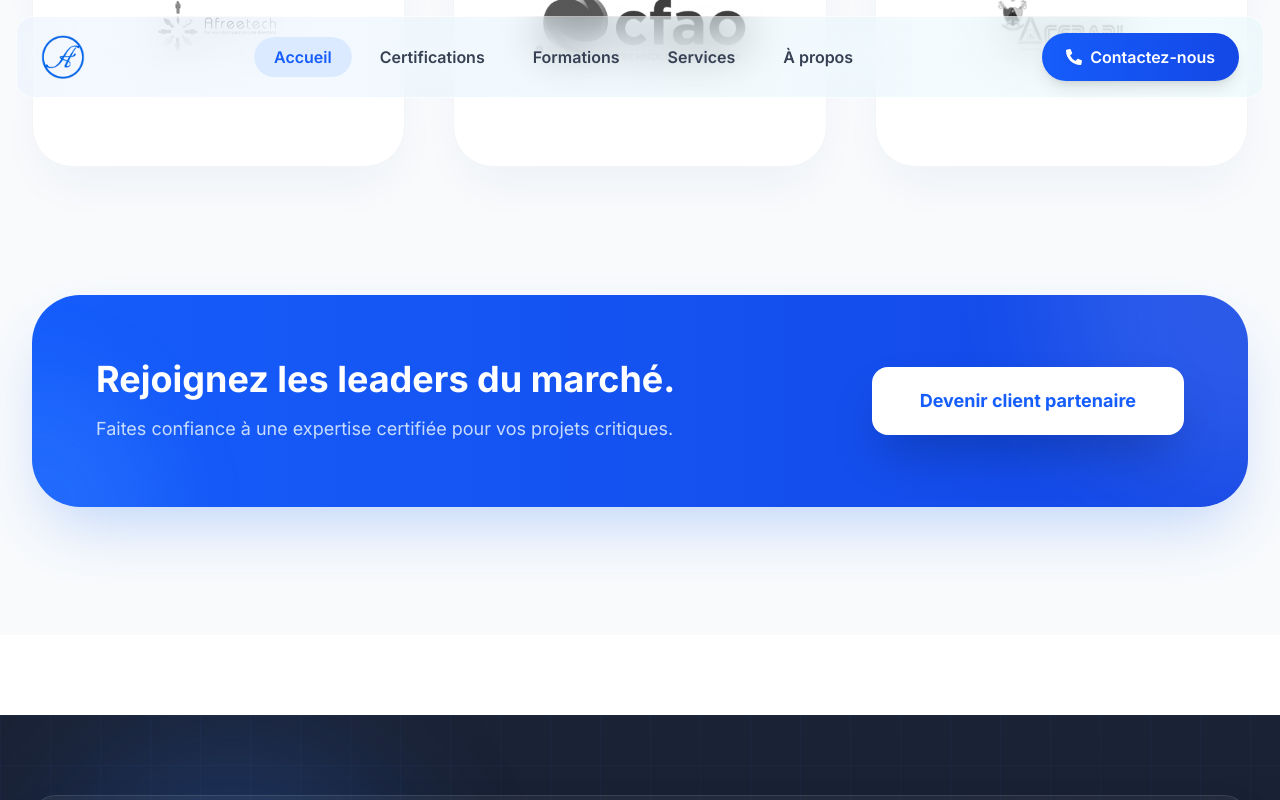
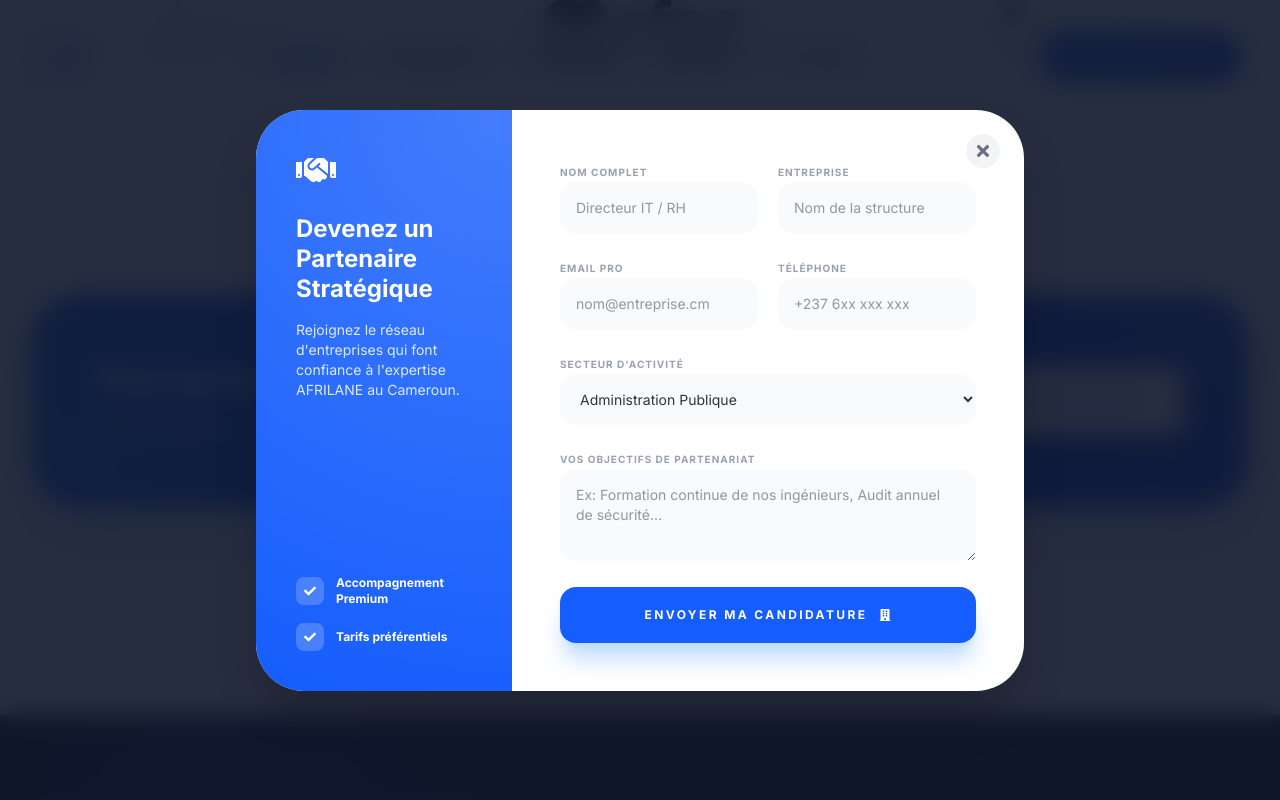
Before and after one commit to 7even5iv/afrilane-website, a React (Vite) app: page / in a window 1280 px wide. Both pictures are taken after a click on the button "Devenir client partenaire". Shown: the part 5046-5846 px from the top of the page. Built offline with nearby package versions, Linux system fonts and the light colour scheme.

Commit message:
Ajout des images de fond pour les cartes de cours

```diff
--- a/src/components/sections/Clients.tsx
+++ b/src/components/sections/Clients.tsx
@@ -1,5 +1,7 @@
+import { useState } from "react";
 import { motion } from "framer-motion";
 import ClientCard from "../ui/ClientCard";
+import PartnerModal from "../ui/PartnerModal";
 
 const CLIENTS_DATA = [
     { name: 'ARMP', logo: '/logos/clients/logo_armp.png', industry: 'Régulation Publique' },
@@ -13,10 +15,12 @@ const CLIENTS_DATA = [
     { name: 'Min Travaux Publics', logo: '/logos/clients/mintp.png', industry: 'Infrastructures & Génie civil' },
     { name: 'Afreetech', logo: '/logos/clients/afreetech.png', industry: 'Technologie' },
     { name: 'CFAO', logo: '/logos/clients/cfao.png', industry: 'Technologie & Energie' },
-    { name: 'CENADI', logo: '/logos/clients/cenadi.png', industry: 'Formations & informatique' },
+    { name: 'CENADI', logo: '/logos/clients/cenadi.png', industry: 'Formations & Informatique' },
 ];
 
 const Clients = () => {
+    const [isPartnerModalOpen, setIsPartnerModalOpen] = useState(false);
+
     return (
         <section className="py-32 bg-[#F8FAFC]">
             <div className="max-w-7xl mx-auto px-4 sm:px-6 lg:px-8">
@@ -47,8 +51,7 @@ const Clients = () => {
                     />
                 </div>
 
-                {/* GRILLE DE CARTES AGRANDIES */}
-                {/* On passe le gap à 12 pour laisser de la place aux grandes cartes */}
+                {/* GRILLE DE CARTES */}
                 <div className="grid grid-cols-1 md:grid-cols-2 lg:grid-cols-3 gap-12">
                     {CLIENTS_DATA.map((client, index) => (
                         <motion.div
@@ -57,7 +60,7 @@ const Clients = () => {
                             whileInView={{ opacity: 1, y: 0 }}
                             transition={{
                                 duration: 0.6,
-                                delay: (index % 3) * 0.1, // Animation décalée par colonne
+                                delay: (index % 3) * 0.1,
                                 ease: "easeOut"
                             }}
                             viewport={{ once: true, margin: "-100px" }}
@@ -78,7 +81,6 @@ const Clients = () => {
                     viewport={{ once: true }}
                     className="mt-32 p-10 md:p-16 bg-gradient-to-r from-blue-600 to-blue-700 rounded-[3rem] flex flex-col lg:flex-row items-center justify-between gap-10 shadow-[0_30px_60px_-15px_rgba(59,130,246,0.3)] relative overflow-hidden"
                 >
-                    {/* Éléments de design en arrière-plan */}
                     <div className="absolute top-0 right-0 w-96 h-96 bg-white/10 rounded-full blur-3xl -mr-48 -mt-48" />
                     <div className="absolute bottom-0 left-0 w-64 h-64 bg-blue-400/20 rounded-full blur-2xl -ml-32 -mb-32" />
 
@@ -92,7 +94,8 @@ const Clients = () => {
                     </div>
 
                     <motion.button
-                        whileHover={{ scale: 1.05, boxShadow: "0 20px 40px rgba(0,0,0,0.2)" }}
+                        onClick={() => setIsPartnerModalOpen(true)}
+                        whileHover={{ scale: 1.05 }}
                         whileTap={{ scale: 0.95 }}
                         className="bg-white text-blue-600 px-12 py-5 rounded-2xl font-black text-lg hover:bg-gray-50 transition-all whitespace-nowrap relative z-10 shadow-2xl"
                     >
@@ -100,6 +103,12 @@ const Clients = () => {
                     </motion.button>
                 </motion.div>
             </div>
+
+            {/* LIGNE MANQUANTE AJOUTÉE ICI : Rendu de la modale */}
+            <PartnerModal
+                isOpen={isPartnerModalOpen}
+                onClose={() => setIsPartnerModalOpen(false)}
+            />
         </section>
     );
 };
--- /dev/null
+++ b/src/components/ui/PartnerModal.tsx
@@ -0,0 +1,113 @@
+import { motion, AnimatePresence } from "framer-motion";
+import { FaTimes, FaHandshake, FaBuilding, FaCheck } from "react-icons/fa";
+
+interface PartnerModalProps {
+    isOpen: boolean;
+    onClose: () => void;
+}
+
+const PartnerModal = ({ isOpen, onClose }: PartnerModalProps) => {
+    return (
+        <AnimatePresence>
+            {isOpen && (
+                <>
+                    {/* OVERLAY SOMBRE */}
+                    <motion.div
+                        initial={{ opacity: 0 }}
+                        animate={{ opacity: 1 }}
+                        exit={{ opacity: 0 }}
+                        onClick={onClose}
+                        className="fixed inset-0 bg-slate-900/90 backdrop-blur-md z-[100]"
+                    />
+
+                    {/* MODALE */}
+                    <motion.div
+                        initial={{ opacity: 0, scale: 0.9, y: 30 }}
+                        animate={{ opacity: 1, scale: 1, y: 0 }}
+                        exit={{ opacity: 0, scale: 0.9, y: 30 }}
+                        className="fixed inset-0 m-auto w-full max-w-3xl h-fit max-h-[95vh] bg-white rounded-[3rem] shadow-2xl z-[101] overflow-hidden flex flex-col md:flex-row"
+                    >
+                        {/* CÔTÉ GAUCHE : VISUEL & INFOS (Visible sur Desktop) */}
+                        <div className="hidden md:flex md:w-1/3 bg-blue-600 p-10 flex-col justify-between text-white relative overflow-hidden">
+                            <div className="absolute top-0 left-0 w-full h-full bg-[radial-gradient(circle_at_top_right,rgba(255,255,255,0.2),transparent)]" />
+
+                            <div className="relative z-10">
+                                <FaHandshake size={40} className="mb-6" />
+                                <h2 className="text-2xl font-black leading-tight">Devenez un Partenaire Stratégique</h2>
+                                <p className="mt-4 text-blue-100 text-sm">Rejoignez le réseau d'entreprises qui font confiance à l'expertise AFRILANE au Cameroun.</p>
+                            </div>
+
+                            <div className="relative z-10 space-y-4">
+                                <div className="flex items-center gap-3 text-xs font-bold">
+                                    <div className="bg-white/20 p-2 rounded-lg"><FaCheck /></div>
+                                    <span>Accompagnement Premium</span>
+                                </div>
+                                <div className="flex items-center gap-3 text-xs font-bold">
+                                    <div className="bg-white/20 p-2 rounded-lg"><FaCheck /></div>
+                                    <span>Tarifs préférentiels</span>
+                                </div>
+                            </div>
+                        </div>
+
+                        {/* CÔTÉ DROIT : FORMULAIRE */}
+                        <div className="flex-1 p-8 md:p-12 relative">
+                            <button
+                                onClick={onClose}
+                                className="absolute top-6 right-6 p-2 bg-gray-100 hover:bg-gray-200 rounded-full transition-colors"
+                            >
+                                <FaTimes size={18} className="text-gray-500" />
+                            </button>
+
+                            <form className="space-y-5" onSubmit={(e) => e.preventDefault()}>
+                                <div className="grid grid-cols-1 sm:grid-cols-2 gap-5">
+                                    <div className="space-y-1.5">
+                                        <label className="text-[10px] font-black text-gray-400 uppercase tracking-widest">Nom complet</label>
+                                        <input type="text" placeholder="Directeur IT / RH" className="w-full p-4 rounded-2xl bg-gray-50 border-none focus:ring-2 focus:ring-blue-500 outline-none transition-all text-sm" />
+                                    </div>
+                                    <div className="space-y-1.5">
+                                        <label className="text-[10px] font-black text-gray-400 uppercase tracking-widest">Entreprise</label>
+                                        <input type="text" placeholder="Nom de la structure" className="w-full p-4 rounded-2xl bg-gray-50 border-none focus:ring-2 focus:ring-blue-500 outline-none transition-all text-sm" />
+                                    </div>
+                                </div>
+
+                                <div className="grid grid-cols-1 sm:grid-cols-2 gap-5">
+                                    <div className="space-y-1.5">
+                                        <label className="text-[10px] font-black text-gray-400 uppercase tracking-widest">Email Pro</label>
+                                        <input type="email" placeholder="nom@entreprise.cm" className="w-full p-4 rounded-2xl bg-gray-50 border-none focus:ring-2 focus:ring-blue-500 outline-none transition-all text-sm" />
+                                    </div>
+                                    <div className="space-y-1.5">
+                                        <label className="text-[10px] font-black text-gray-400 uppercase tracking-widest">Téléphone</label>
+                                        <input type="tel" placeholder="+237 6xx xxx xxx" className="w-full p-4 rounded-2xl bg-gray-50 border-none focus:ring-2 focus:ring-blue-500 outline-none transition-all text-sm" />
+                                    </div>
+                                </div>
+
+                                <div className="space-y-1.5">
+                                    <label className="text-[10px] font-black text-gray-400 uppercase tracking-widest">Secteur d'activité</label>
+                                    <select className="w-full p-4 rounded-2xl bg-gray-50 border-none focus:ring-2 focus:ring-blue-500 outline-none text-sm cursor-pointer">
+                                        <option>Administration Publique</option>
+                                        <option>Banque & Finance</option>
+                                        <option>Télécommunications</option>
+                                        <option>Énergie & Industrie</option>
+                                        <option>ONG & International</option>
+                                        <option>Autre</option>
+                                    </select>
+                                </div>
+
+                                <div className="space-y-1.5">
+                                    <label className="text-[10px] font-black text-gray-400 uppercase tracking-widest">Vos objectifs de partenariat</label>
+                                    <textarea rows={3} placeholder="Ex: Formation continue de nos ingénieurs, Audit annuel de sécurité..." className="w-full p-4 rounded-2xl bg-gray-50 border-none focus:ring-2 focus:ring-blue-500 outline-none text-sm"></textarea>
+                                </div>
+
+                                <button className="w-full bg-blue-600 text-white py-5 rounded-2xl font-black uppercase text-xs tracking-[0.2em] flex items-center justify-center gap-3 hover:bg-blue-700 transition-all shadow-xl shadow-blue-200 mt-4">
+                                    Envoyer ma candidature <FaBuilding />
+                                </button>
+                            </form>
+                        </div>
+                    </motion.div>
+                </>
+            )}
+        </AnimatePresence>
+    );
+};
+
+export default PartnerModal;
```
